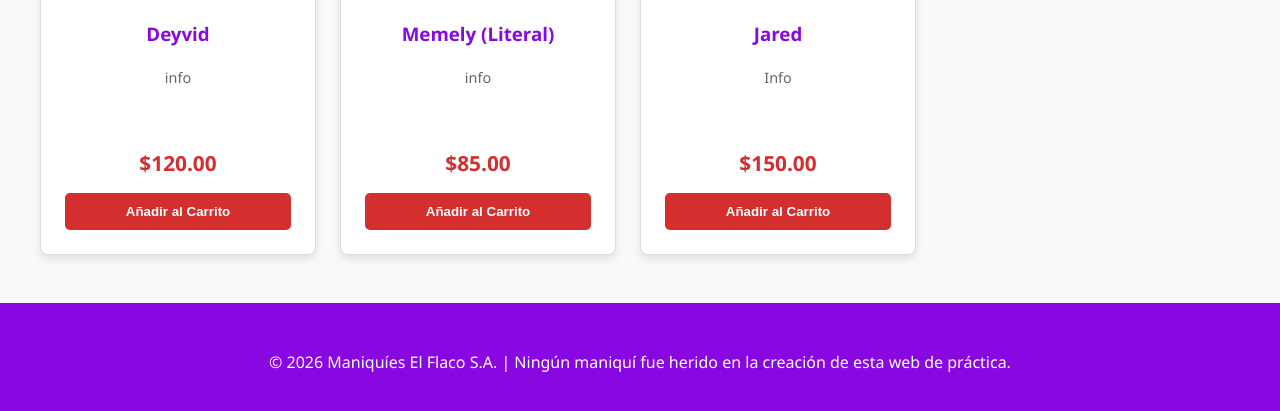
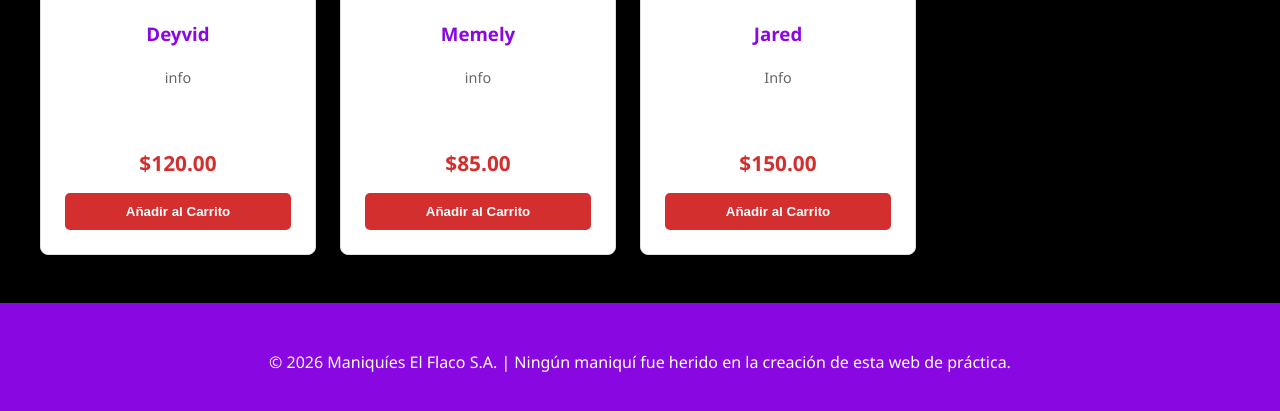
Before and after one commit to carquenjji/belrod, a plain HTML site: page index.html in a window 1280 px wide. Shown: the part 487-898 px from the top of the page. Drawn offline with Linux system fonts and the light colour scheme.

Commit message:
Update index.html

```diff
--- a/index.html
+++ b/index.html
@@ -8,7 +8,7 @@
         :root {
             --primary: #d32f2f;
             --secondary: #8907e0;
-            --bg: #f9f9f9;
+            --bg: #000000;
             --card-bg: #ffffff;
         }
 
@@ -200,7 +200,7 @@
                 <!-- Producto 2 -->
                 <div class="producto-card">
                     <div class="producto-img">🧍‍♀️</div>
-                    <h3>Memely (Literal)</h3>
+                    <h3>Memely</h3>
                     <p class="descripcion">info</p>
                     <p class="precio">$85.00</p>
                     <button class="btn-agregar" onclick="agregarAlCarrito('Memely', 85)">Añadir al Carrito</button>
```
